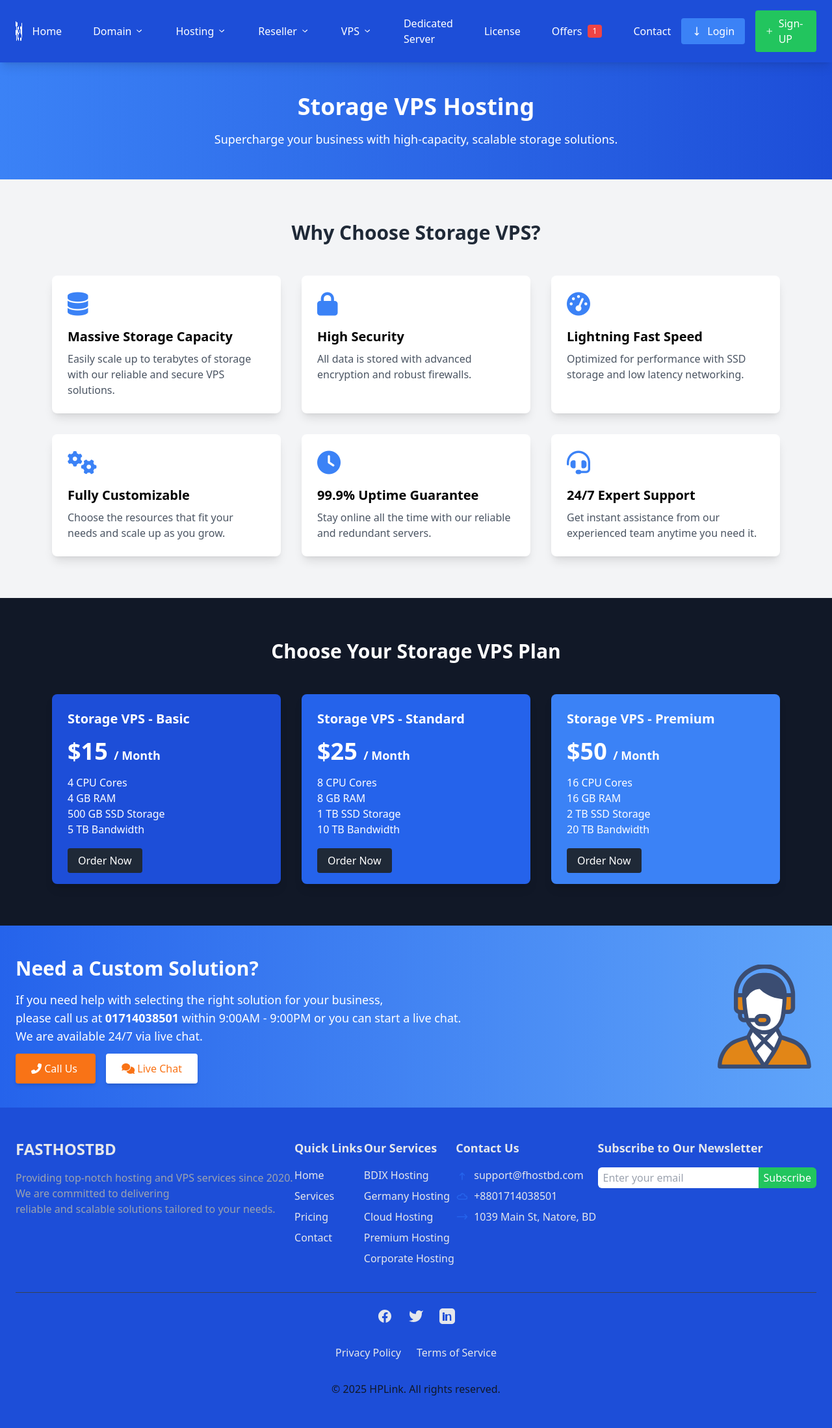
After one commit to fahim8401/FASTHOST-HTML-TAILWIND, a PHP site: page /Storage-vps.php in a window 1280 px wide. The commit adds this page. Shown: the whole page at 65% size. Run offline with PHP 8.4, Linux system fonts and the light colour scheme; some libraries are stand-ins or nearby versions.

Commit message:
small change

```diff
--- /dev/null
+++ b/Storage-vps.php
@@ -0,0 +1,96 @@
+<?php include('header.php'); ?>
+
+<!-- Header Section -->
+<section class="bg-gradient-to-r from-blue-500 to-blue-700 text-white py-12 text-center">
+    <h1 class="text-4xl font-bold mb-4 animate-fade-in-up">Storage VPS Hosting</h1>
+    <p class="text-lg animate-fade-in-up">Supercharge your business with high-capacity, scalable storage solutions.</p>
+</section>
+
+<!-- Storage VPS Features -->
+<section class="py-16 bg-gray-100">
+    <div class="container mx-auto px-6 lg:px-20">
+        <h2 class="text-3xl font-bold text-center text-gray-800 mb-12">Why Choose Storage VPS?</h2>
+        <div class="grid grid-cols-1 md:grid-cols-2 lg:grid-cols-3 gap-8">
+            <div class="bg-white p-6 shadow-lg rounded-lg">
+                <i class="fa-solid fa-database text-4xl text-blue-500 mb-4"></i>
+                <h3 class="text-xl font-semibold mb-2">Massive Storage Capacity</h3>
+                <p class="text-gray-600">Easily scale up to terabytes of storage with our reliable and secure VPS solutions.</p>
+            </div>
+            <div class="bg-white p-6 shadow-lg rounded-lg">
+                <i class="fa-solid fa-lock text-4xl text-blue-500 mb-4"></i>
+                <h3 class="text-xl font-semibold mb-2">High Security</h3>
+                <p class="text-gray-600">All data is stored with advanced encryption and robust firewalls.</p>
+            </div>
+            <div class="bg-white p-6 shadow-lg rounded-lg">
+                <i class="fa-solid fa-tachometer-alt text-4xl text-blue-500 mb-4"></i>
+                <h3 class="text-xl font-semibold mb-2">Lightning Fast Speed</h3>
+                <p class="text-gray-600">Optimized for performance with SSD storage and low latency networking.</p>
+            </div>
+            <div class="bg-white p-6 shadow-lg rounded-lg">
+                <i class="fa-solid fa-cogs text-4xl text-blue-500 mb-4"></i>
+                <h3 class="text-xl font-semibold mb-2">Fully Customizable</h3>
+                <p class="text-gray-600">Choose the resources that fit your needs and scale up as you grow.</p>
+            </div>
+            <div class="bg-white p-6 shadow-lg rounded-lg">
+                <i class="fa-solid fa-clock text-4xl text-blue-500 mb-4"></i>
+                <h3 class="text-xl font-semibold mb-2">99.9% Uptime Guarantee</h3>
+                <p class="text-gray-600">Stay online all the time with our reliable and redundant servers.</p>
+            </div>
+            <div class="bg-white p-6 shadow-lg rounded-lg">
+                <i class="fa-solid fa-headset text-4xl text-blue-500 mb-4"></i>
+                <h3 class="text-xl font-semibold mb-2">24/7 Expert Support</h3>
+                <p class="text-gray-600">Get instant assistance from our experienced team anytime you need it.</p>
+            </div>
+        </div>
+    </div>
+</section>
+
+<!-- Pricing Section -->
+<section class="py-16 bg-gray-900 text-white">
+    <div class="container mx-auto px-6 lg:px-20">
+        <h2 class="text-3xl font-bold text-center mb-12">Choose Your Storage VPS Plan</h2>
+        <div class="grid grid-cols-1 md:grid-cols-2 lg:grid-cols-3 gap-8">
+            <!-- Plan 1 -->
+            <div class="bg-blue-700 text-white p-6 shadow-lg rounded-lg">
+                <h3 class="text-xl font-bold mb-4">Storage VPS - Basic</h3>
+                <p class="text-4xl font-bold mb-4">$15 <span class="text-lg">/ Month</span></p>
+                <ul class="mb-6">
+                    <li>4 CPU Cores</li>
+                    <li>4 GB RAM</li>
+                    <li>500 GB SSD Storage</li>
+                    <li>5 TB Bandwidth</li>
+                </ul>
+                <a href="#" class="bg-gray-800 hover:bg-gray-900 text-white py-2 px-4 rounded">Order Now</a>
+            </div>
+            <!-- Plan 2 -->
+            <div class="bg-blue-600 text-white p-6 shadow-lg rounded-lg">
+                <h3 class="text-xl font-bold mb-4">Storage VPS - Standard</h3>
+                <p class="text-4xl font-bold mb-4">$25 <span class="text-lg">/ Month</span></p>
+                <ul class="mb-6">
+                    <li>8 CPU Cores</li>
+                    <li>8 GB RAM</li>
+                    <li>1 TB SSD Storage</li>
+                    <li>10 TB Bandwidth</li>
+                </ul>
+                <a href="#" class="bg-gray-800 hover:bg-gray-900 text-white py-2 px-4 rounded">Order Now</a>
+            </div>
+            <!-- Plan 3 -->
+            <div class="bg-blue-500 text-white p-6 shadow-lg rounded-lg">
+                <h3 class="text-xl font-bold mb-4">Storage VPS - Premium</h3>
+                <p class="text-4xl font-bold mb-4">$50 <span class="text-lg">/ Month</span></p>
+                <ul class="mb-6">
+                    <li>16 CPU Cores</li>
+                    <li>16 GB RAM</li>
+                    <li>2 TB SSD Storage</li>
+                    <li>20 TB Bandwidth</li>
+                </ul>
+                <a href="#" class="bg-gray-800 hover:bg-gray-900 text-white py-2 px-4 rounded">Order Now</a>
+            </div>
+        </div>
+    </div>
+</section>
+
+
+
+<!-- Footer -->
+<?php include('footer.php'); ?>
--- a/footer.php
+++ b/footer.php
@@ -4,8 +4,8 @@
         <div class="text-white">
             <h2 class="text-3xl font-bold mb-4">Need a Custom Solution?</h2>
             <p class="text-lg">
-                If you need help with selecting the right solution for your business, please call us at
-                <span class="font-semibold">01714038501</span> within 9:00AM - 9:00PM or you can start a live chat.
+                If you need help with selecting the right solution for your business,<br> please call us at
+                <span class="font-semibold">01714038501</span> within 9:00AM - 9:00PM or you can start a live chat.<br>
                 We are available 24/7 via live chat.
             </p>
             <!-- Buttons -->
--- a/header.php
+++ b/header.php
@@ -1,4 +1,4 @@
-<meta name="viewport" content="width=device-width, initial-scale=1">
+  <meta name="viewport" content="width=device-width, initial-scale=1">
 
   <!-- Tailwind CSS via CDN (Consider using a build process for production) -->
   <link href="https://cdn.jsdelivr.net/npm/tailwindcss@2.2.19/dist/tailwind.min.css" rel="stylesheet">
```
